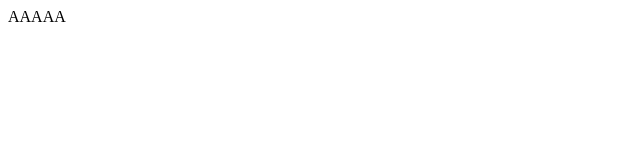
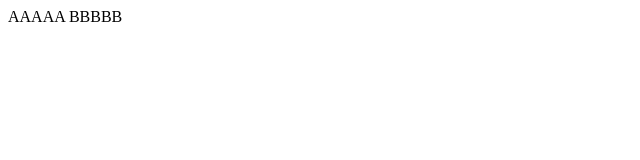
Before and after one commit to joebigjoe/TestProject3, a plain HTML site: page index.html in a window 1280 px wide. Shown: the full height of the page, 0-640 px from the left. Drawn offline with Linux system fonts and the light colour scheme.

Commit message:
add line for index.html by bbbb

```diff
--- a/index.html
+++ b/index.html
@@ -1,3 +1,4 @@
 <html>
 AAAAA
+BBBBB
 </html>
```
